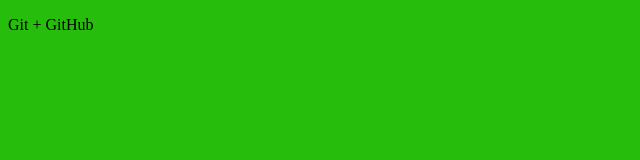
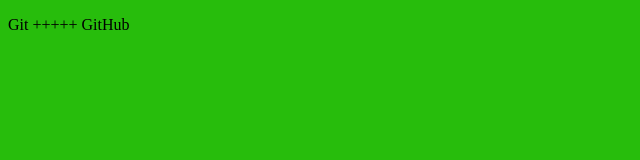
Before and after one commit to AleksDer77/gittest, a plain HTML site: page index.html in a window 1280 px wide. Shown: the full height of the page, 0-640 px from the left. Drawn offline with Linux system fonts and the light colour scheme; files that its build step writes are made by us from their sources.

Commit message:
плюсики

```diff
--- a/index.html
+++ b/index.html
@@ -11,7 +11,7 @@
 
     </title>
 </head>
-<p>Git + GitHub</p>
+<p>Git +++++ GitHub</p>
 
 <body>
 
```
